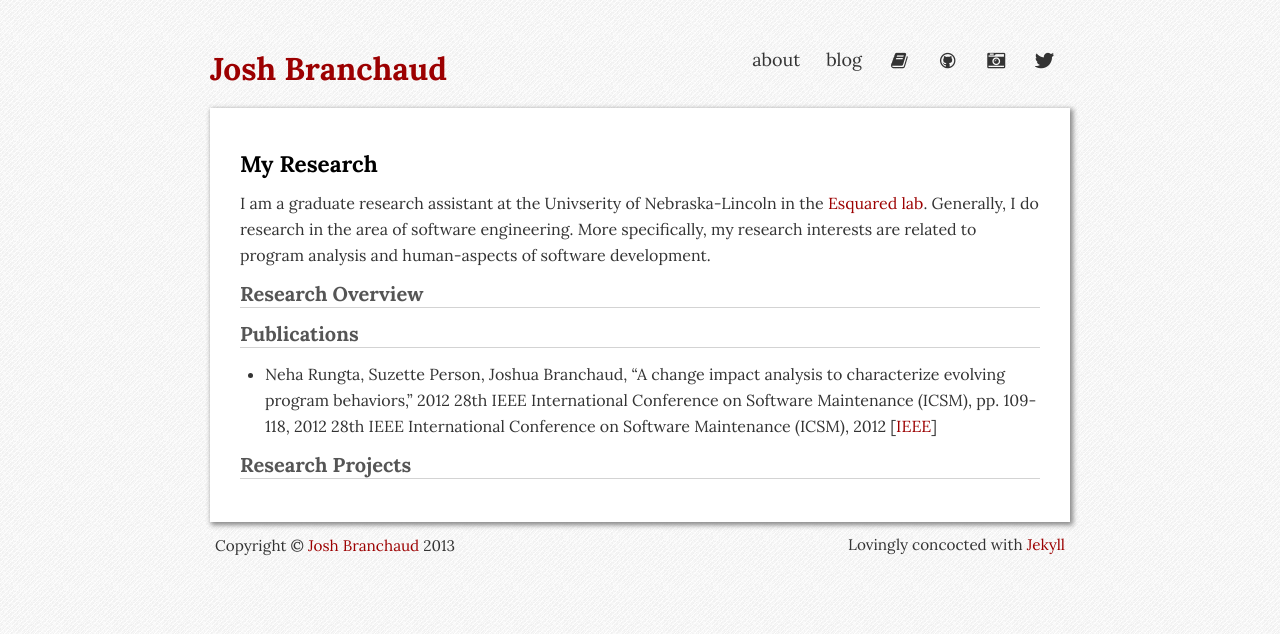
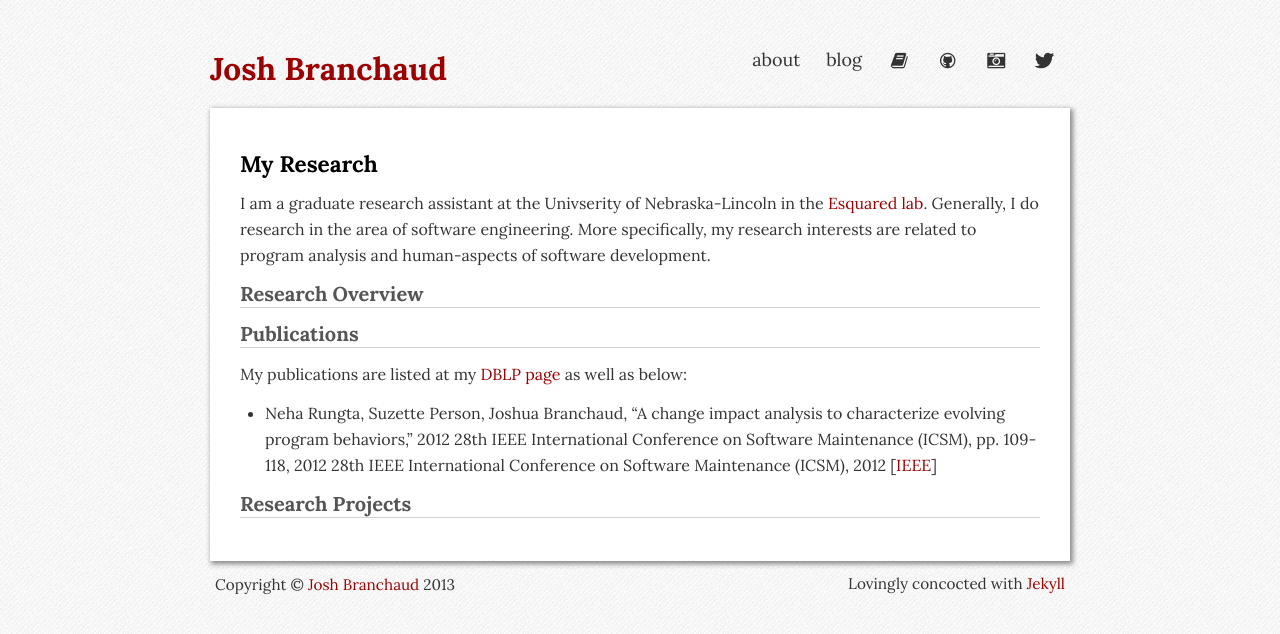
Before and after one commit to jbranchaud/blog, a Jekyll site: the page built from research.md, in a window 1280 px wide. Shown: the top 634 px of the page. Built offline with Jekyll 4.4.1, drawn with Linux system fonts in a browser that asks for light colours.

Commit message:
Minor update to my research page.

```diff
--- a/research.md
+++ b/research.md
@@ -16,6 +16,10 @@ related to program analysis and human-aspects of software development.
 
 ## Publications
 
+My publications are listed at my
+[DBLP page](http://www.informatik.uni-trier.de/~ley/pers/hd/b/Branchaud:Joshua.html)
+as well as below:
+
 - Neha Rungta, Suzette Person, Joshua Branchaud, "A change impact analysis
   to characterize evolving program behaviors," 2012 28th IEEE International
   Conference on Software Maintenance (ICSM), pp. 109-118, 2012 28th IEEE
```
